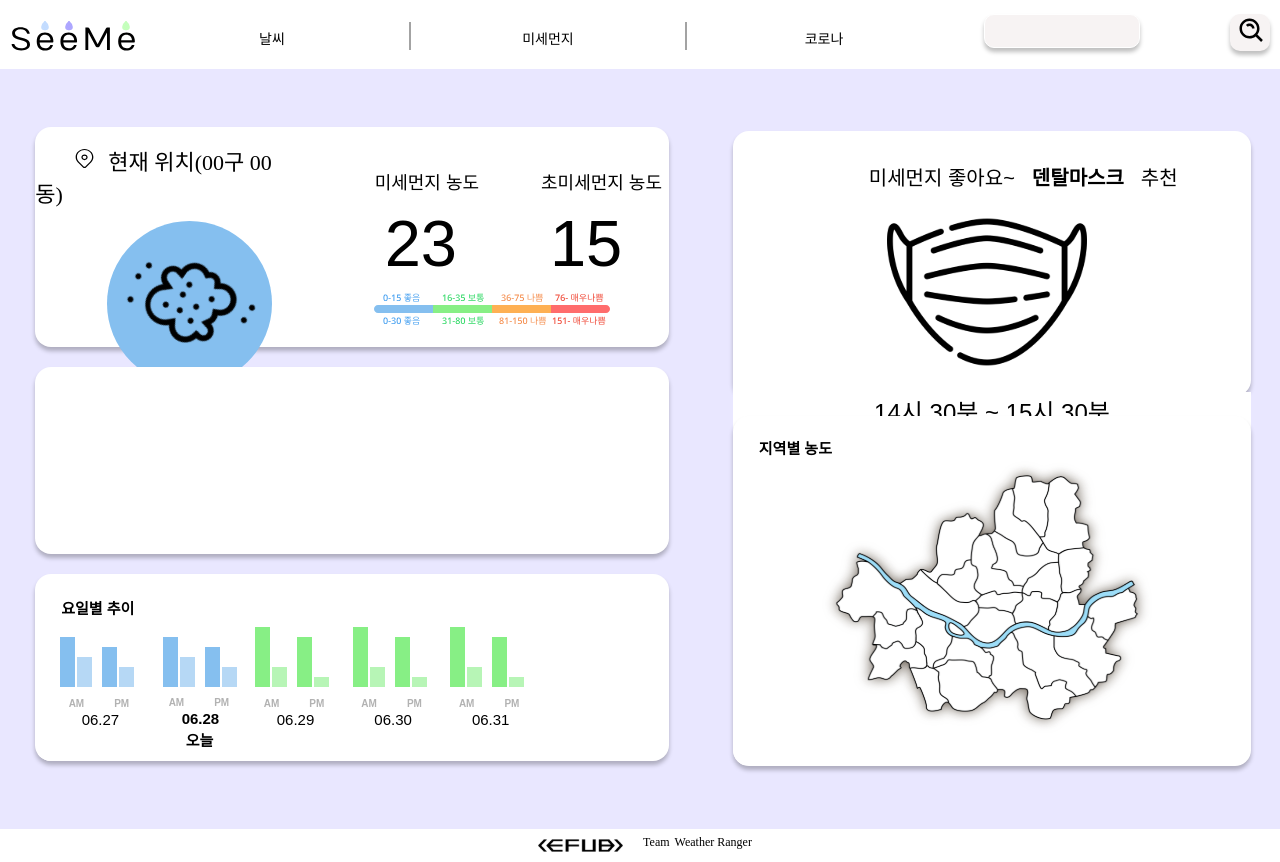
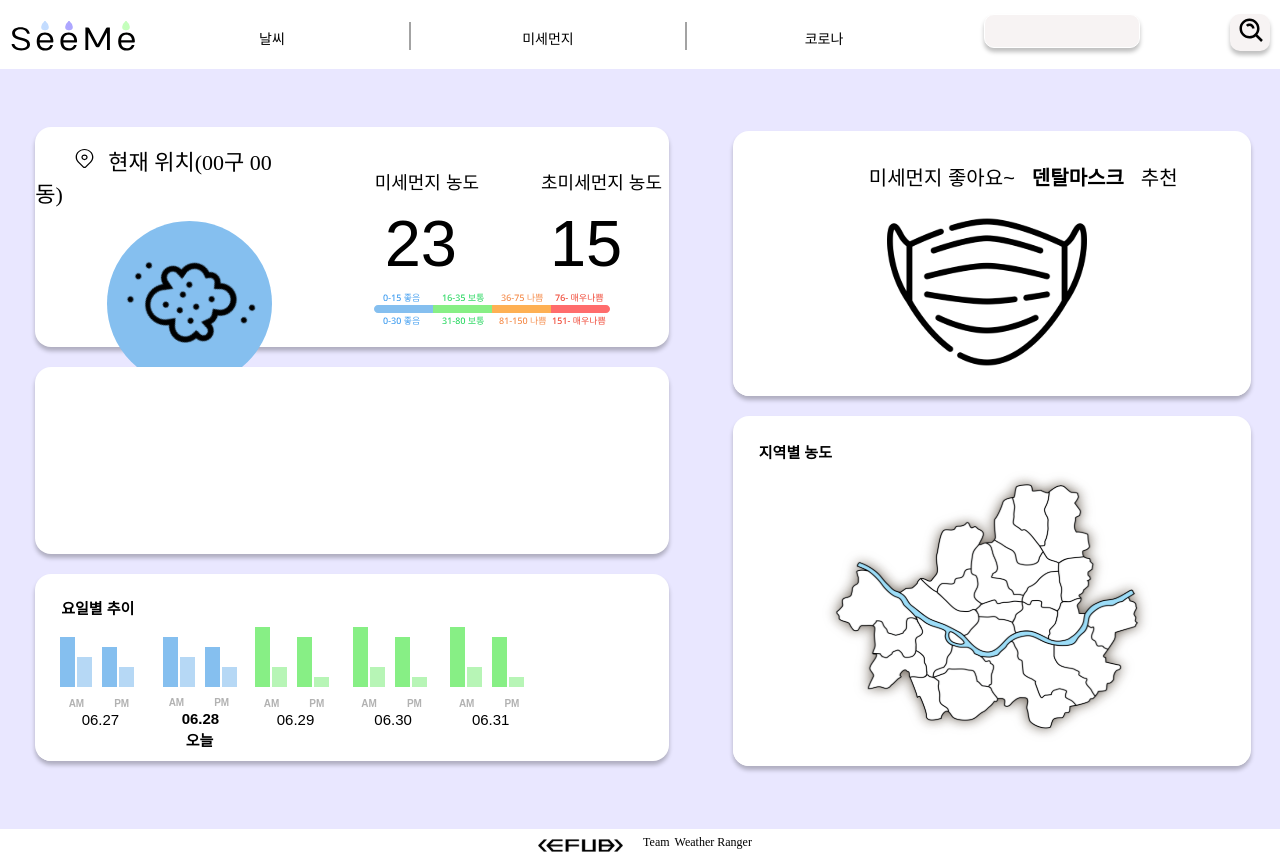
Before and after one commit to EFUB-SeeMe/SeeMe_Front, a React (Create React App) app: page /#/dust in a window 1280 px wide. Built offline with nearby package versions, Linux system fonts and the light colour scheme; a web font is replaced by a local one.

Commit message:
금요일 회의를 위한 빌드업

```diff
--- a/src/pages/DustPage/DustPage.js
+++ b/src/pages/DustPage/DustPage.js
@@ -215,6 +215,7 @@ const Box3 = styled.div`
 
   display: flex;
   flex-direction: column;
+  overflow:hidden;
 
   @media (min-width: 375px) and (max-width: 1440px) {
     //between
@@ -254,6 +255,22 @@ const Box4 = styled.div`
     //iphone
     width: 90%;
   }
+`
+
+const Box4_sub1 = styled.div`
+  // 현재위치 박스
+  display: flex;
+  height: 15%;
+  background-color: none;
+`
+const Box4_sub2 = styled.div`
+  // 현재위치 박스
+  display: flex;
+  flex-direction: column; // 세로 정렬
+  // justify-content: center; //센터정렬
+  align-items: center;
+  height: 90%;
+  background-color: none;
 `
 
 const 알림1 = styled.button`
@@ -319,6 +336,10 @@ const 알림3 = styled.button`
     margin-top: -0px;
     margin-left: 60px;
     font-size: 30px;
+  }
+  @media (min-width: 375px) and (max-width: 1440px) {
+    //between
+    font-size:25px;
   }
 `
 const 추천 = styled.button`
@@ -419,11 +440,6 @@ const Text = styled.button`
   background: white;
   border: none;
   outline: none;
-  @media (max-width: 375px) {
-    //iphone
-    font-size: 10px;
-    margin-left: 20px;
-  }
   @media (min-width: 375px) and (max-width: 1440px) {
     //between
     font-size: 15px;
@@ -440,9 +456,8 @@ const Map = styled.image`
   background: white;
   border: none;
   outline: none;
-  @media (min-width: 1440px) {
-    //desktop
-  }
+  height: 100%;
+  width: 100%;
 `
 
 function DustPage() {
@@ -532,8 +547,8 @@ function DustPage() {
             </알림3>
           </Box3>
           <Box4>
-          <Text> 지역별 농도 </Text>
-          <Map> <img src={map} /> </Map>
+            <Box4_sub1> <Text> 지역별 농도 </Text> </Box4_sub1>
+            <Box4_sub2> <Map> <img src={map} /> </Map></Box4_sub2>
           </Box4>
         </Wrapper2>
 
@@ -595,10 +610,9 @@ function DustPage() {
           </Box3>
 
           <Box4>
-            <Text> 지역별 농도 </Text>
-            <Map> <img src={map} /> </Map>
+            <Box4_sub1> <Text> 지역별 농도 </Text> </Box4_sub1>
+            <Box4_sub2> <Map> <img src={map} /> </Map></Box4_sub2>
           </Box4>
-          <Box4></Box4>
         </Wrapper3>
       </Background>
       <Footer />
```
